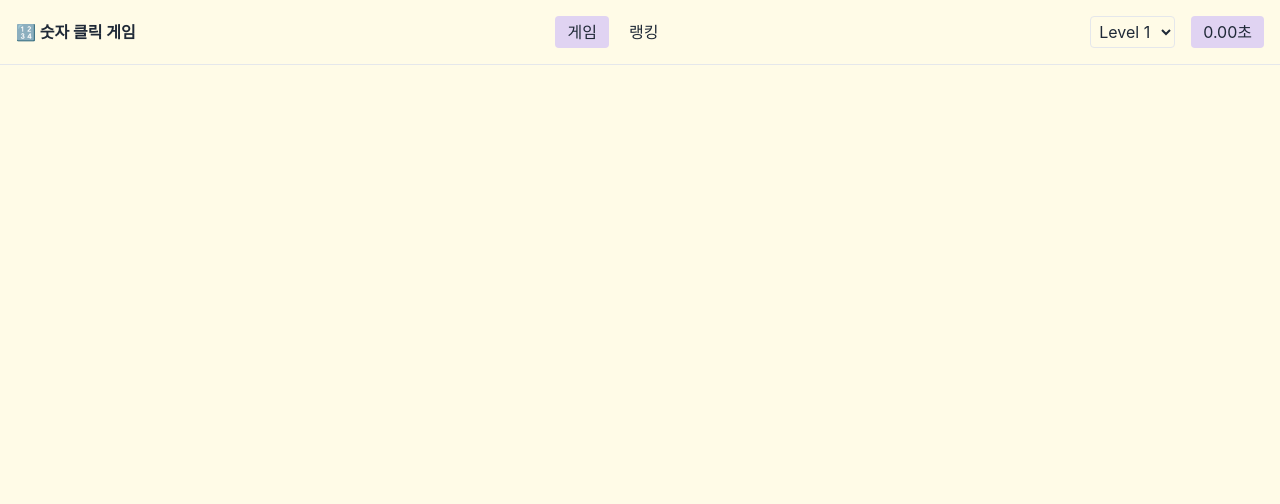
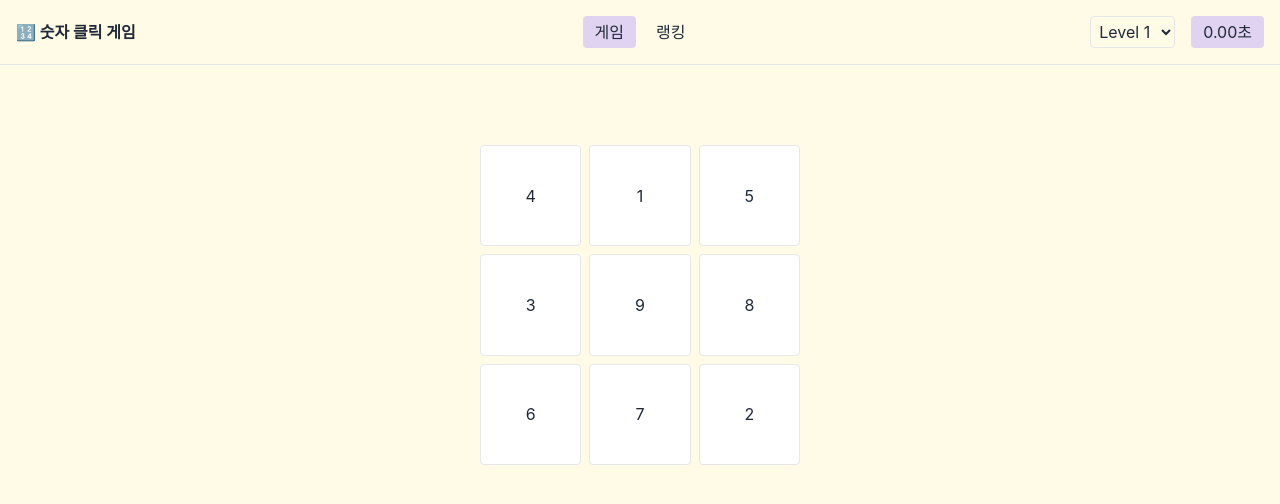
Before and after one commit to 39-play-sopt-web/KimYuMin, a React (Vite) app in the folder Week2/Homework/: page / in a window 1280 px wide. Shown: the top 504 px of the page. Built offline with nearby package versions, Linux system fonts and the light colour scheme.

Commit message:
feat: 게임 화면 연결 및 헤더 배치 정리

```diff
--- a/Week2/Homework/src/App.jsx
+++ b/Week2/Homework/src/App.jsx
@@ -1,5 +1,14 @@
 import Header from "./components/Header";
+import GamePage from "./pages/GamePage";
+import useHeader from "./hooks/useHeader";
 
 export default function App() {
-  return <Header />;
+  const header = useHeader();
+
+  return (
+    <>
+      <Header {...header} />
+      {header.activeMenu === "game" && <GamePage />}
+    </>
+  );
 }
--- a/Week2/Homework/src/components/Header.jsx
+++ b/Week2/Homework/src/components/Header.jsx
@@ -1,14 +1,9 @@
-import useHeader from "../hooks/useHeader";
-
-export default function Header() {
-  const { activeMenu, level, selectGame, selectRanking, changeLevel } =
-    useHeader();
-
+export default function Header({ activeMenu, level, selectGame, selectRanking, changeLevel }) {
   return (
-    <header className="flex flex-wrap items-center justify-between gap-4 border-b border-border p-4">
+    <header className="grid grid-cols-3 items-center gap-4 border-b border-border p-4">
       <h1 className="font-bold">🔢 숫자 클릭 게임</h1>
 
-      <nav aria-label="메인 메뉴" className="flex gap-2">
+      <nav aria-label="메인 메뉴" className="flex justify-center gap-2">
         <button
           type="button"
           onClick={selectGame}
@@ -28,7 +23,7 @@ export default function Header() {
       </nav>
 
       <div
-        className={`flex items-center gap-4 ${activeMenu === "ranking" ? "invisible" : ""}`}
+        className={`flex items-center justify-end gap-4 ${activeMenu === "ranking" ? "invisible" : ""}`}
       >
         <select
           aria-label="레벨 선택"
--- a/Week2/Homework/src/index.css
+++ b/Week2/Homework/src/index.css
@@ -2,8 +2,13 @@
 @import "./styles/colors.css";
 
 @layer base {
+  #root {
+    min-height: 100vh;
+    display: flex;
+    flex-direction: column;
+  }
+
   body {
-    min-height: 100vh;
     background-color: var(--color-surface);
     color: var(--color-primary);
     margin: 0;
--- /dev/null
+++ b/Week2/Homework/src/pages/GamePage.jsx
@@ -0,0 +1,12 @@
+import GameBoard from "../components/GameBoard";
+import useGame from "../hooks/useGame";
+
+export default function GamePage() {
+  const { numbers } = useGame();
+
+  return (
+    <main className="px-6 pt-[10vh] pb-6">
+      <GameBoard numbers={numbers} />
+    </main>
+  );
+}
```
